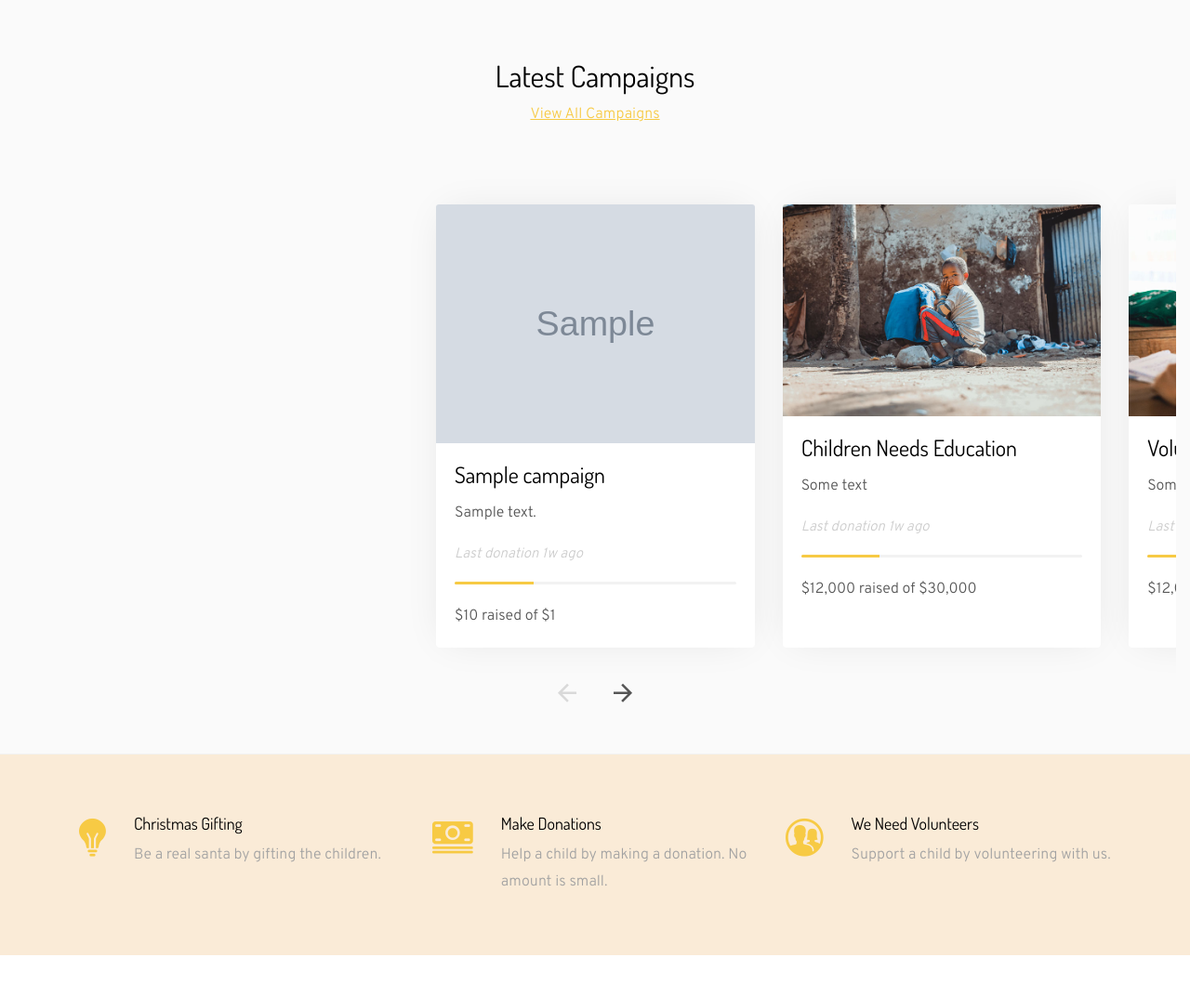
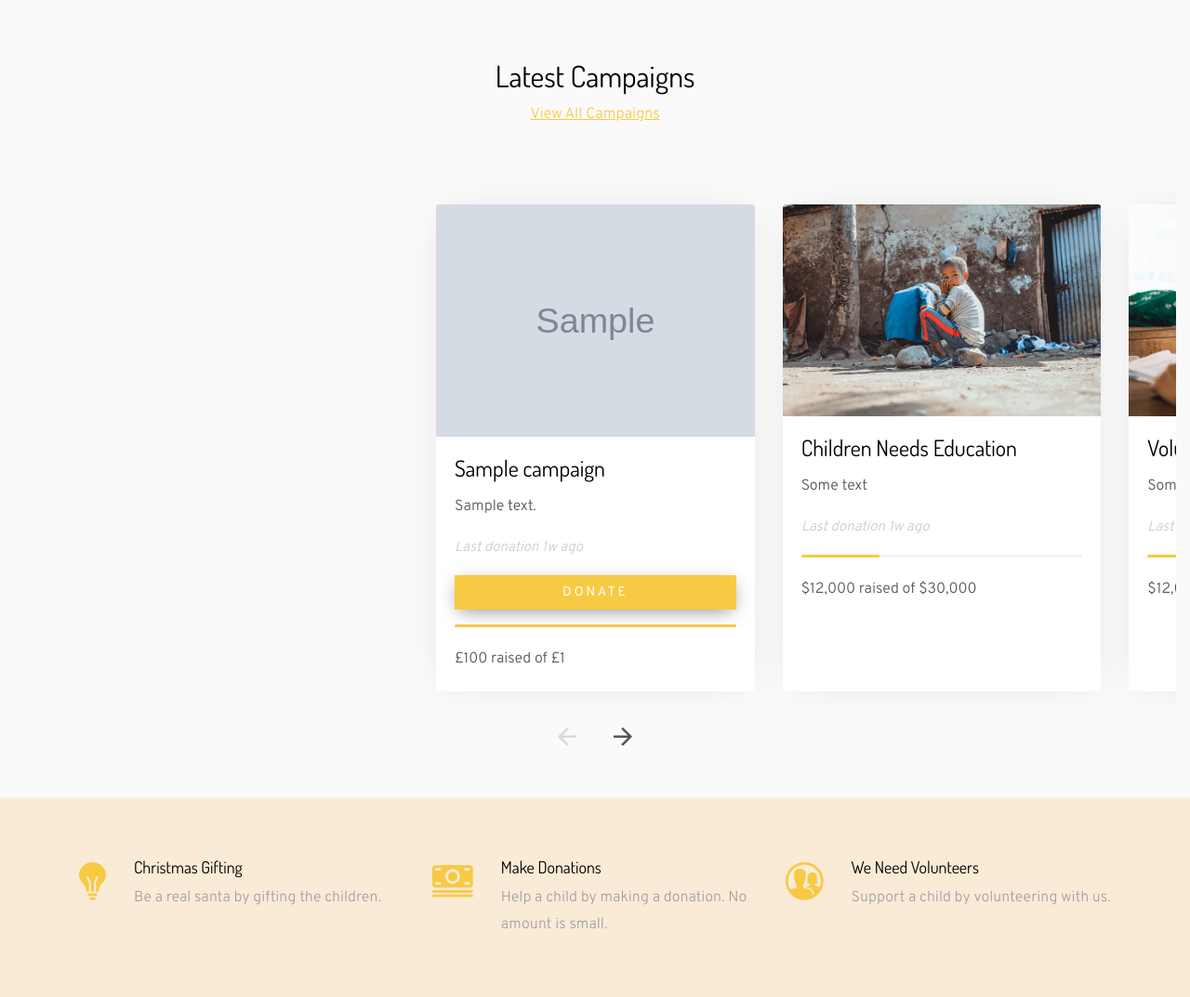
Before and after one commit to styuk1234/StartYoungUK-Website, a Django app: page / in a window 1280 px wide. Shown: the part 1407-2480 px from the top of the page at 93% size. Run offline with Django 4.2, Linux system fonts and the light colour scheme; tables that the repository leaves empty hold one stand-in row (values such as "Sample post"); grey boxes marked "Sample" are stand-in pictures; parts of the project's set-up code (start-up, migrations or seed data) failed here and were passed over; some libraries are stand-ins or nearby versions; some web fonts are replaced.

Commit message:
Fixed percentage bar in campaigns

```diff
--- a/home/models.py
+++ b/home/models.py
@@ -1,5 +1,5 @@
 from django.db import models
-
+from PIL import Image
 # Create your models here.
 
 class Campaign(models.Model):
@@ -13,3 +13,14 @@
 
     def __str__(self):
         return f"{self.campaign_id, self.campaign_title}"
+
+    '''
+    def save(self):
+        super().save()
+
+        img = Image.open(self.campaign_image.path)
+        if img.height > 363 or img.width > 218:
+            img_size = (363, 218)
+            img.thumbnail(img_size)
+            img.save(self.img.path)
+    '''
--- a/home/templates/home.html
+++ b/home/templates/home.html
@@ -106,17 +106,20 @@
 
         <div class="col-md-12 block-11">
             <div class="nonloop-block-11 owl-carousel">
-            {% for campaign, collected_so_far in campaigns_zip %}
+            {% for campaign, collected_so_far, percent_raised in campaigns_zip %}
                 <div class="card fundraise-item">
-                    <a href="#"><img class="card-img-top" src="{{ campaign.campaign_image.url  }}" alt="Image placeholder"></a>
+                    <a href="#"><img class="card-img-top" src="{{ campaign.campaign_image.url  }}" alt="Image placeholder" height=250 ></a>
                     <div class="card-body">
                         <h3 class="card-title"><a href="#">{{ campaign.campaign_title }}</a></h3>
                         <p class="card-text">{{ campaign.campaign_description }}</p>
                         <span class="donation-time mb-3 d-block">Last donation 1w ago</span>
+                        <div class="form-group">
+                            <button class="login-btn btn btn-primary" type="submit">Donate</button>
+                        </div>
                         <div class="progress custom-progress-success">
-                            <div class="progress-bar bg-primary" role="progressbar" style="width: 28%" aria-valuenow="28" aria-valuemin="0" aria-valuemax="100"></div>
+                            <div class="progress-bar bg-primary" role="progressbar" style="width: {{ percent_raised }}%" aria-valuenow="{{ percent_raised }}" aria-valuemin="0" aria-valuemax="100"></div>
                         </div>
-                        <span class="fund-raised d-block">${{ collected_so_far }} raised of ${{ campaign.collection_target }}</span>
+                        <span class="fund-raised d-block">£{{ collected_so_far }} raised of £{{ campaign.collection_target }}</span>
                     </div>
                 </div>
                 {% endfor %}
--- a/home/views.py
+++ b/home/views.py
@@ -4,7 +4,6 @@
 from django.core.serializers import serialize
 from django.contrib.auth.models import User
 import json
-from django.db.models import Sum
 
 def home(request):
     top_donation = Donation.objects.all().order_by('-amount')[:4]
@@ -12,17 +11,19 @@
     # print(serial_donation[1]['fields']['name'])
     campaigns = Campaign.objects.all().order_by('campaign_deadline')[:]
     collection_by_campaign = []
+    percent_raised = []
     for campaign in campaigns:
         try:
             donation_object = Donation.objects.filter(campaign_id=campaign.campaign_id)
             collection_by_campaign.append(sum(donation_object.amount))
-            #print(Donation.objects.filter(campaign_id=campaign.campaign_id))
-            print(collection_by_campaign)
+            percent_raised.append(int(collection_by_campaign//campaign.collection_target) * 100)
         except:
-            collection_by_campaign.append(10)
-            print(collection_by_campaign)
-    campaigns_zip = zip(campaigns, collection_by_campaign)
+            collection_by_campaign.append(100)
+            percent_raised.append(int(100*100//campaign.collection_target))
+
+    campaigns_zip = zip(campaigns, collection_by_campaign, percent_raised)
     cnt_usr = len(User.objects.all())
+    print(percent_raised)
     return render(request, 'home.html', {'top_donations':serial_donation, 'cnt_usr': cnt_usr, 'campaigns_zip': campaigns_zip})
 
 def buddysystem(request):
--- a/users/views.py
+++ b/users/views.py
@@ -1,4 +1,3 @@
-from asyncio.windows_events import NULL
 from django.shortcuts import render, redirect
 from .forms import SDPForm, UserRegisterForm, UserLoginForm, UpdateUserForm, MentorRegistrationForm
 from django.contrib import messages
@@ -153,7 +152,7 @@
     for x in best_match_child:
         if(x != -1):
             childx=Child.objects.get(child_id=x)
-            if(childx.mentor==NULL):
+            if(childx.mentor__isnull == True):
                 recommended_child.append()
     return render(request, 'mentor.html', {'form':form, 'recommended_child':recommended_child})
 
```
Also changed, not shown: media/campaign_pics/BacktoSchool.jpg (added), media/campaign_pics/Christmas.jpg (added), media/campaign_pics/child-art.jpeg (added).
